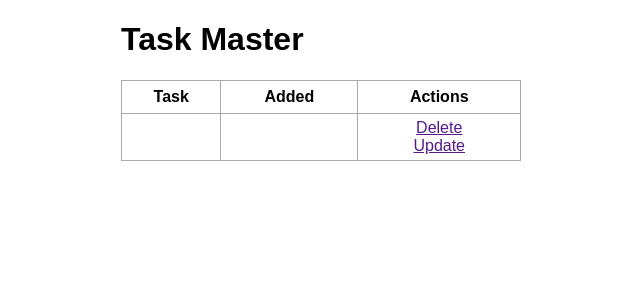
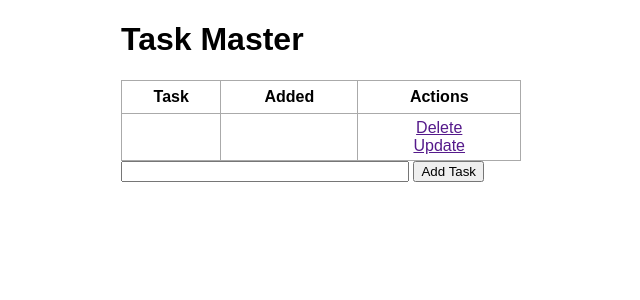
Before and after one commit to EnesUgurlu/My_Projects, a Flask app: template Piano/templates/index.html in a window 1280 px wide. Shown: the top 300 px of the page, without its empty margins (319-959 px from the left). Run offline with Flask 2, Linux system fonts and the light colour scheme; the template is opened without the code that fills it: values that come from a table or form of the project are taken from there, others are empty; tables that the repository leaves empty hold one stand-in row (values such as "Sample post").

Commit message:
Tried to create a task, but got an error. I do not know where it went wrong, but the webpage can be displayed if I comment the 'adding tasks' functionality out.

```diff
--- a/Piano/main.py
+++ b/Piano/main.py
@@ -1,4 +1,4 @@
-from flask import Flask, render_template, url_for
+from flask import Flask, render_template, url_for, request, redirect
 from flask_sqlalchemy import SQLAlchemy
 from datetime import datetime
 
@@ -15,9 +15,22 @@
 		return '<Task %r>' % self.id
 
 
-@app.route('/')
+@app.route('/', methods=['POST', 'GET'])
 def index():
-	return render_template('index.html')
+	if request.method == 'POST':
+		task_content = request.form['content']
+		new_task = ToDo(content=task_content)
+
+		try:
+			db.session.add(new_task)
+			db.session.commit()
+			return redirect('/')
+		except:
+			return 'There was an issue adding your task'
+
+	else:
+		# tasks = ToDo.query.order_by(ToDo.date_created).all()
+		return render_template('index.html')#, tasks=tasks)
 
 if __name__ == "__main__":
 	app.run(debug=True)
--- a/Piano/templates/index.html
+++ b/Piano/templates/index.html
@@ -1,19 +1,21 @@
 {% extends 'base.html' %}
 
 {% block head %}
-
+<title>Task Master</title>
 {% endblock %}
 
 
 {% block body %}
 <div class="content">
     <h1>Task Master</h1>
+
     <table>
         <tr>
             <th>Task</th>
             <th>Added</th>
             <th>Actions</th>
         </tr>
+<!--        {% for task in tasks %}-->
             <tr>
                 <td></td>
                 <td></td>
@@ -23,6 +25,12 @@
                     <a href="">Update</a>
                 </td>
             </tr>
+<!--        {% endfor %}-->
     </table>
+
+    <form action="/" method="POST">
+        <input type="text" name="content" id="content">
+        <input type="submit" value="Add Task">
+    </form>
 </div>
 {% endblock %}
```
Lines whose indentation alone changed are shown as unchanged.
